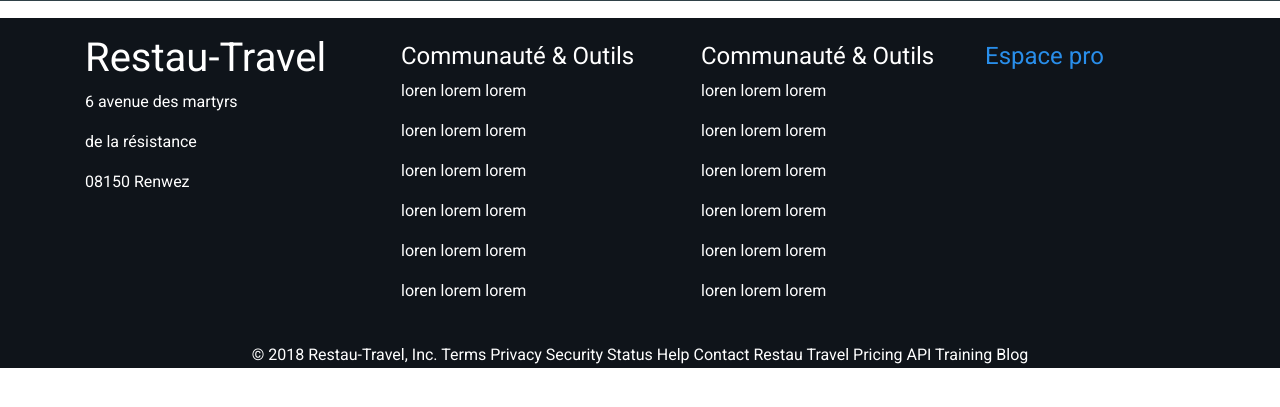
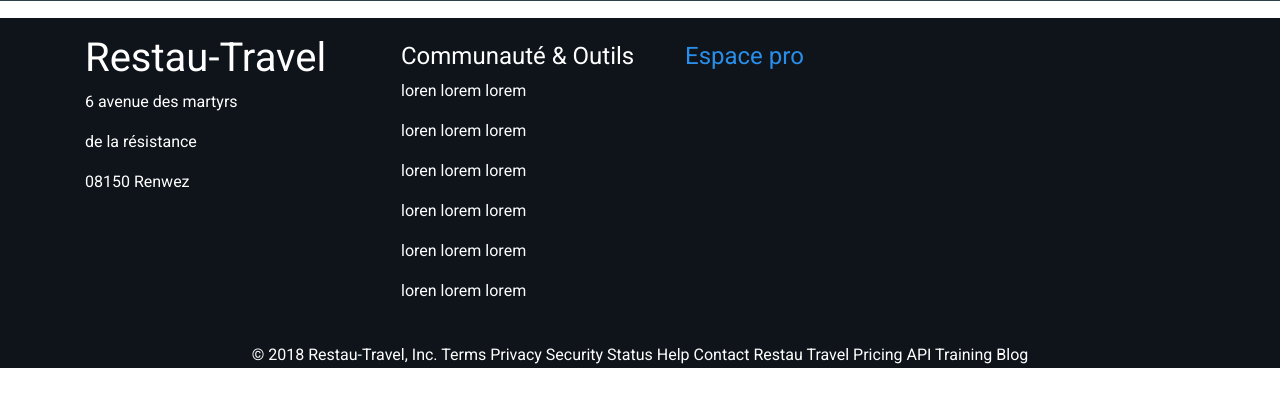
Before and after one commit to E2-08/restau-travel, a Symfony app: template templates/account/restaurant.html.twig in a window 1280 px wide. Shown: the part 74-481 px from the top of the page. Run offline with Twig, Linux system fonts and the light colour scheme; the template is opened without the code that fills it, so the values that code supplies are empty; some libraries are stand-ins or nearby versions.

Commit message:
viewport

```diff
--- a/templates/base.html.twig
+++ b/templates/base.html.twig
@@ -3,7 +3,7 @@
     <head>
         <meta charset="UTF-8">
             <meta name="viewport" content="width=device-width, initial-scale=1.0, maximum-scale=1, user-scalable=no">
-                <meta content="width=device-width, initial-scale=1.0" name="viewport">
+
                     <title>
                         Resatu-Travel -{% block title %}Welcome!{% endblock %}
                     </title>
--- a/templates/partials/footer.html.twig
+++ b/templates/partials/footer.html.twig
@@ -2,7 +2,7 @@
 
 <div class="footer">
     <div class="container d-flex flex-column">
-        <div class="d-flex flex-row">
+        <div class="d-flex flex-row flex-wrap">
             <div class="py-3 footerContent">
                 <h1>Restau-Travel
                 </h1>
@@ -21,17 +21,7 @@
                     <p>loren lorem lorem</p>
                 </div>
             </div>
-            <div class="py-3 px-3 footerContent">
-                <div class="py-2">
-                    <h4>Communauté & Outils</h4>
-                    <p>loren lorem lorem</p>
-                    <p>loren lorem lorem</p>
-                    <p>loren lorem lorem</p>
-                    <p>loren lorem lorem</p>
-                    <p>loren lorem lorem</p>
-                    <p>loren lorem lorem</p>
-                </div>
-            </div>
+
 
             <div class="py-3">
                 <div class="py-2">
```
